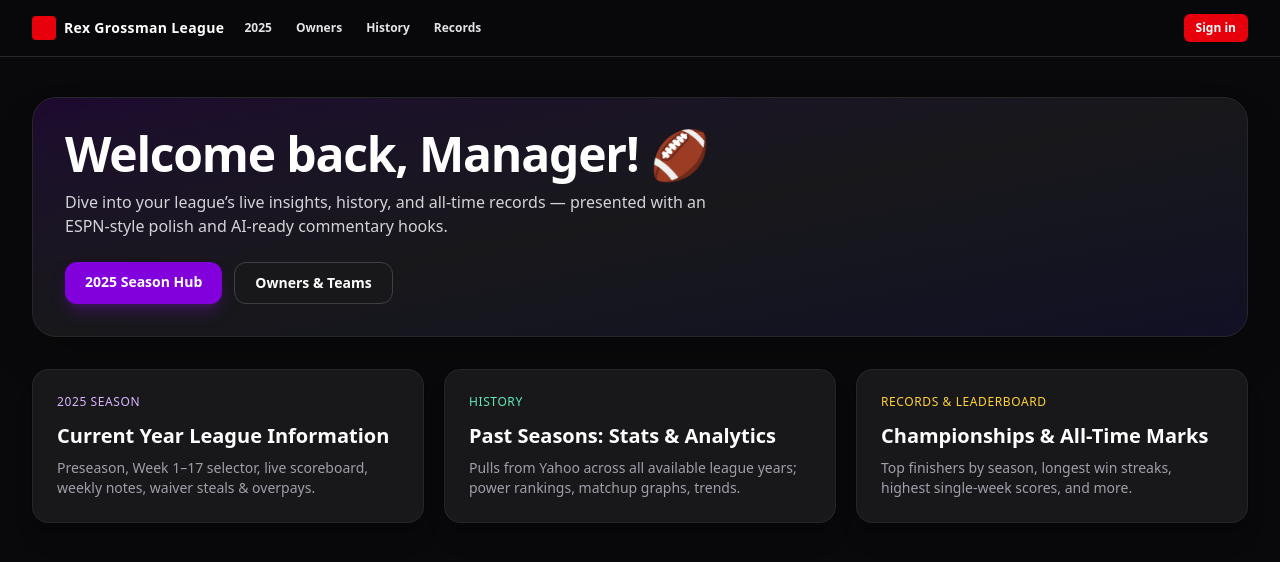
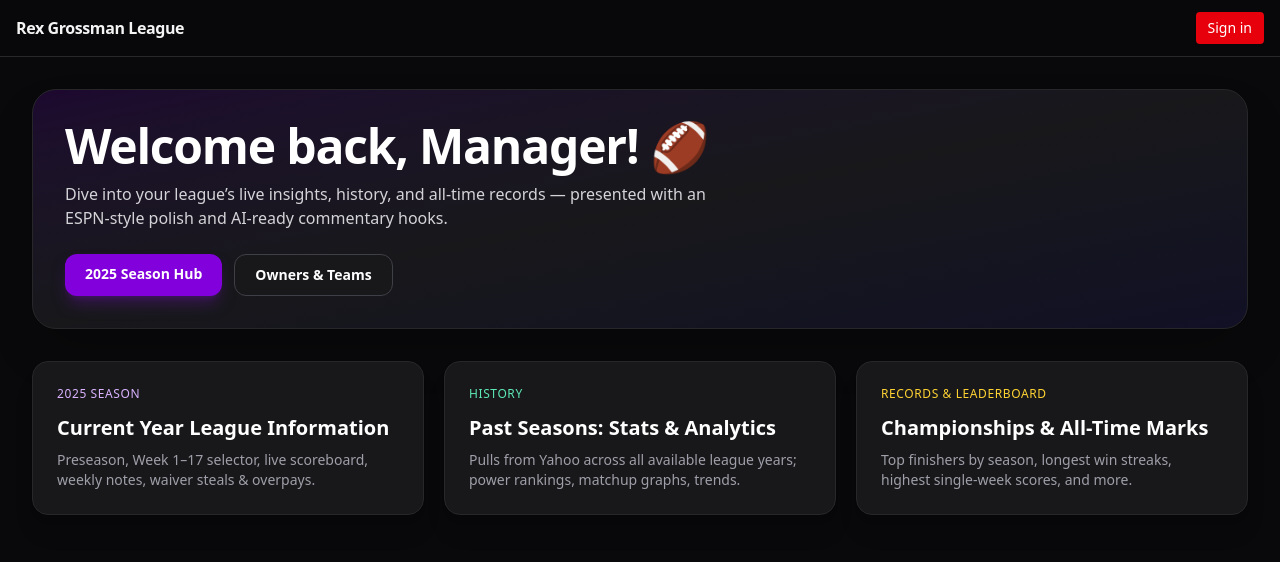
Before and after one commit to boppy-boop/fantasy-insights, a Next.js app in the folder fantasy-insights-next/: page / in a window 1280 px wide. Shown: the top 562 px of the page. Built offline with nearby package versions, Linux system fonts and the light colour scheme; no server answers.

Commit message:
edit signin to tsx

```diff
--- a/fantasy-insights-next/app/layout.tsx
+++ b/fantasy-insights-next/app/layout.tsx
@@ -1,22 +1,42 @@
 // app/layout.tsx
-import type { Metadata } from "next";
 import "./globals.css";
 import Providers from "./providers";
-import SiteHeader from "@/components/SiteHeader";
+import Link from "next/link";
 
-export const metadata: Metadata = {
-  title: "Rex Grossman Championship S League",
-  description: "Modern ESPN-style fantasy league site with weekly insights.",
+export const metadata = {
+  title: "Rex Grossman League",
+  description: "Fantasy Insights",
 };
 
-export default function RootLayout({ children }: { children: React.ReactNode }) {
+export default function RootLayout({
+  children,
+}: {
+  children: React.ReactNode;
+}) {
   return (
-    <html lang="en" className="h-full">
-      <body className="min-h-full bg-zinc-950 text-zinc-100 antialiased">
+    <html lang="en">
+      <body className="bg-zinc-950 text-zinc-100">
         <Providers>
-          <SiteHeader />
-          {/* Offset so content clears the sticky header */}
-          <div className="pt-2">{children}</div>
+          <header className="sticky top-0 z-40 border-b border-zinc-800 bg-zinc-950/90 backdrop-blur">
+            <div className="mx-auto flex max-w-7xl items-center gap-3 px-4 py-3">
+              <Link href="/" className="font-semibold tracking-tight">
+                Rex Grossman League
+              </Link>
+
+              <nav className="ml-auto flex items-center gap-2">
+                {/* Plain anchor style - works even if hydration fails */}
+                <Link
+                  href="/signin"
+                  className="rounded bg-red-600 px-3 py-1.5 text-sm font-medium text-white hover:bg-red-500"
+                  prefetch={false}
+                >
+                  Sign in
+                </Link>
+              </nav>
+            </div>
+          </header>
+
+          <main>{children}</main>
         </Providers>
       </body>
     </html>
--- /dev/null
+++ b/fantasy-insights-next/app/signin/page.tsx
@@ -0,0 +1,48 @@
+// app/signin/page.tsx
+"use client";
+
+import { signIn } from "next-auth/react";
+import Link from "next/link";
+
+export default function SignInPage() {
+  return (
+    <main className="min-h-[60vh] flex items-center justify-center bg-zinc-950">
+      <div className="w-full max-w-md rounded-2xl border border-zinc-800 bg-zinc-900 p-6 shadow-xl">
+        <h1 className="text-2xl font-bold text-white">Sign in</h1>
+        <p className="mt-2 text-sm text-zinc-400">
+          Choose a method below. The button calls{" "}
+          <code className="text-zinc-300">signIn('yahoo')</code>. The link opens
+          NextAuth’s built-in sign-in page.
+        </p>
+
+        <div className="mt-6 space-y-3">
+          {/* JS path */}
+          <button
+            onClick={() =>
+              signIn("yahoo", {
+                callbackUrl: "/fantasy",
+              })
+            }
+            className="w-full rounded-lg bg-purple-600 px-4 py-2 font-medium text-white hover:bg-purple-500"
+          >
+            Continue with Yahoo
+          </button>
+
+          {/* Non-JS fallback path */}
+          <Link
+            href="/api/auth/signin"
+            className="block w-full rounded-lg border border-zinc-700 bg-zinc-800 px-4 py-2 text-center font-medium text-zinc-200 hover:bg-zinc-700"
+            prefetch={false}
+          >
+            Open NextAuth sign-in page
+          </Link>
+        </div>
+
+        <div className="mt-4 text-xs text-zinc-500">
+          If neither works, your environment or Yahoo app callback is likely
+          misconfigured.
+        </div>
+      </div>
+    </main>
+  );
+}
```
Also changed, not shown: fantasy-insights-next/app/signin/page.ts (added).
